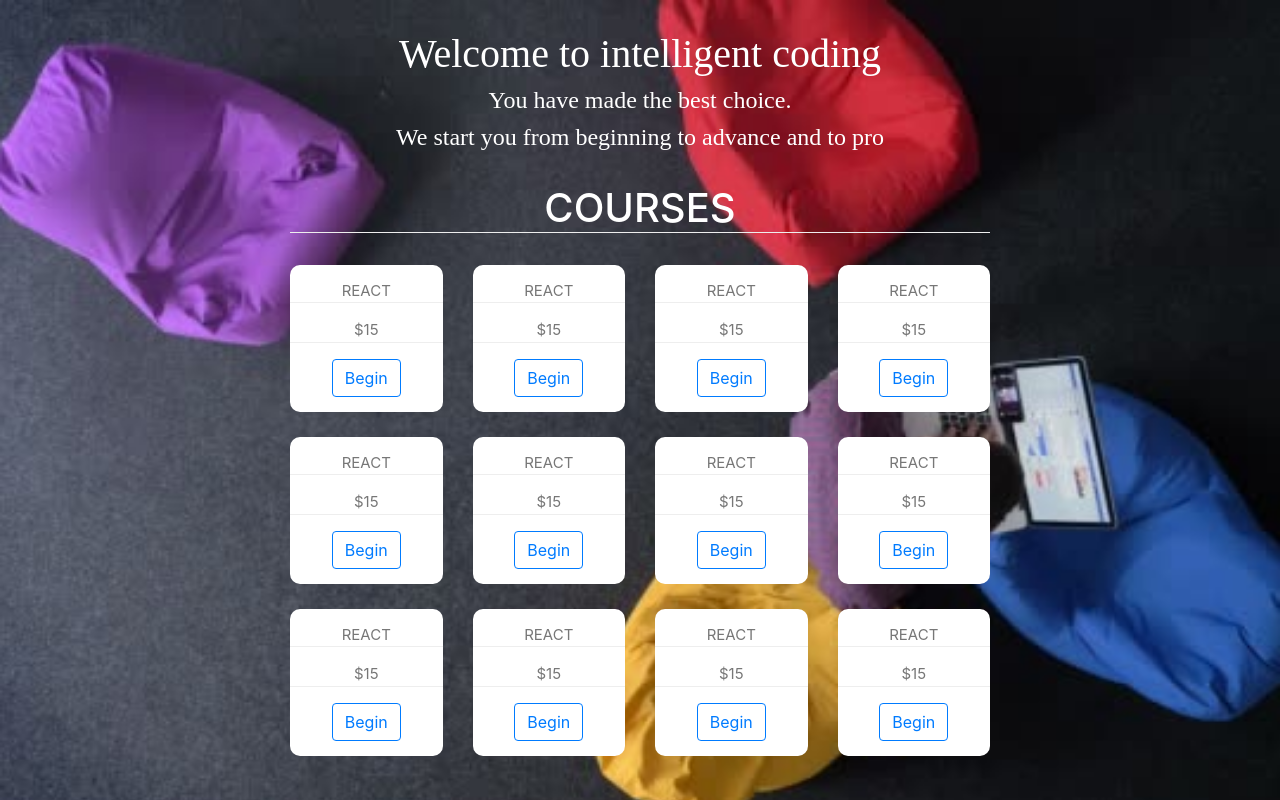
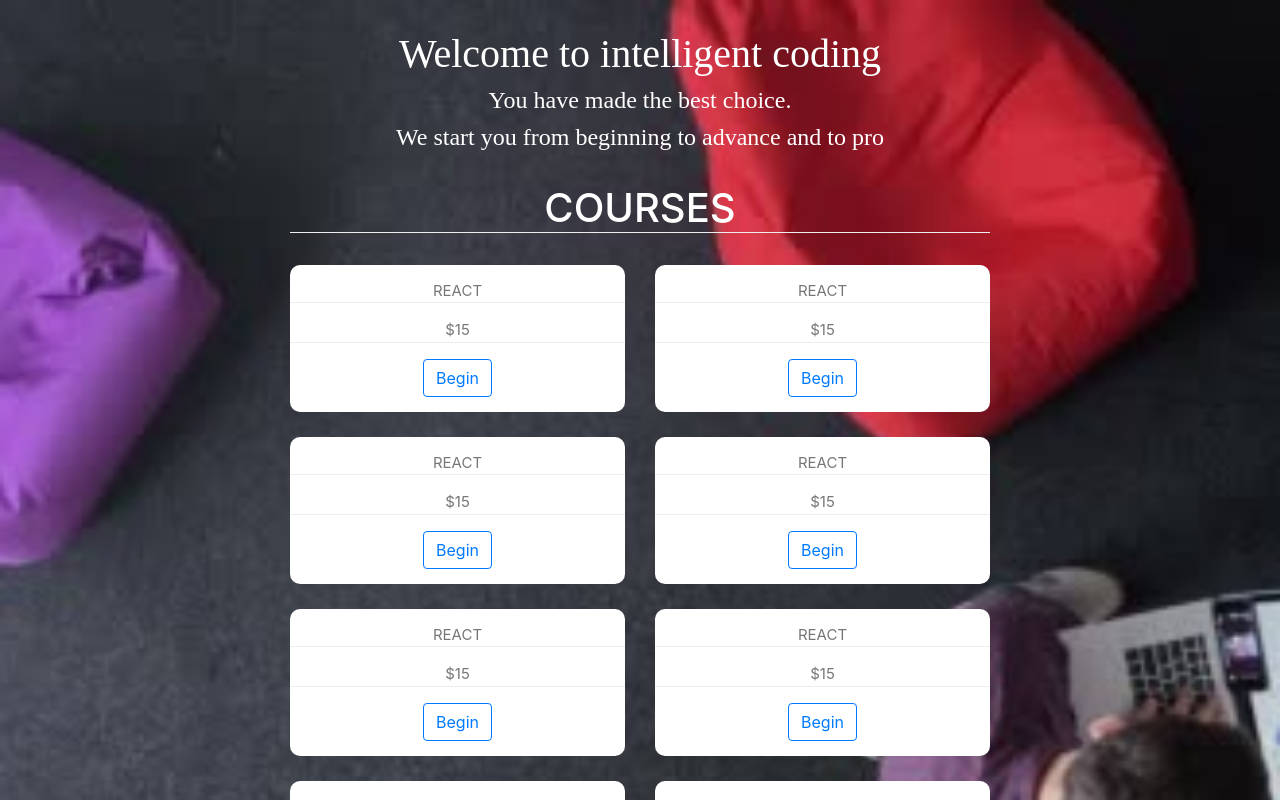
Before and after one commit to YakubuAmidu/Intelligentcoding, a React (Create React App) app: page /HomeScreen in a window 1280 px wide. Shown: the top 800 px of the page. Built offline with nearby package versions, Linux system fonts and the light colour scheme; a web font is replaced by a local one.

Commit message:
Commiting changes

```diff
--- a/src/components/App.js
+++ b/src/components/App.js
@@ -2,6 +2,7 @@ import React, { Component } from "react";
 import HomeScreen from "../screens/HomeScreen";
 import AboutScreen from "../screens/AboutScreen";
 import ContactScreen from "../screens/ContactScreen";
+import InfoScreen from "../screens/InfoScreen";
 import Header from "./Header";
 
 class App extends Component {
@@ -10,6 +11,8 @@ class App extends Component {
       <div>
         <Header />
         <HomeScreen />
+        <hr />
+        <InfoScreen />
         <hr />
         <AboutScreen />
         <hr />
--- a/src/screens/HomeScreen.js
+++ b/src/screens/HomeScreen.js
@@ -14,7 +14,7 @@ const HomeScreen = () => {
         <h1 className="Header-courses">Courses</h1>
         <br />
         <Row>
-          <Col>
+          <Col xs={6}>
             <div className="Header-skills">
               <p className="Skills">React</p>
               <p className="Price">$15</p>
@@ -23,7 +23,7 @@ const HomeScreen = () => {
               </Button>
             </div>
           </Col>
-          <Col>
+          <Col xs={6}>
             <div className="Header-skills">
               <p className="Skills">React</p>
               <p className="Price">$15</p>
@@ -32,7 +32,7 @@ const HomeScreen = () => {
               </Button>
             </div>
           </Col>
-          <Col>
+          <Col xs={6}>
             <div className="Header-skills">
               <p className="Skills">React</p>
               <p className="Price">$15</p>
@@ -41,7 +41,7 @@ const HomeScreen = () => {
               </Button>
             </div>
           </Col>
-          <Col>
+          <Col xs={6}>
             <div className="Header-skills">
               <p className="Skills">React</p>
               <p className="Price">$15</p>
@@ -52,7 +52,7 @@ const HomeScreen = () => {
           </Col>
         </Row>
         <Row>
-          <Col>
+          <Col xs={6}>
             <div className="Header-skills">
               <p className="Skills">React</p>
               <p className="Price">$15</p>
@@ -61,7 +61,7 @@ const HomeScreen = () => {
               </Button>
             </div>
           </Col>
-          <Col>
+          <Col xs={6}>
             <div className="Header-skills">
               <p className="Skills">React</p>
               <p className="Price">$15</p>
@@ -70,7 +70,7 @@ const HomeScreen = () => {
               </Button>
             </div>
           </Col>
-          <Col>
+          <Col xs={6}>
             <div className="Header-skills">
               <p className="Skills">React</p>
               <p className="Price">$15</p>
@@ -79,7 +79,7 @@ const HomeScreen = () => {
               </Button>
             </div>
           </Col>
-          <Col>
+          <Col xs={6}>
             <div className="Header-skills">
               <p className="Skills">React</p>
               <p className="Price">$15</p>
@@ -90,7 +90,7 @@ const HomeScreen = () => {
           </Col>
         </Row>
         <Row>
-          <Col>
+          <Col xs={6}>
             <div className="Header-skills">
               <p className="Skills">React</p>
               <p className="Price">$15</p>
@@ -99,7 +99,7 @@ const HomeScreen = () => {
               </Button>
             </div>
           </Col>
-          <Col>
+          <Col xs={6}>
             <div className="Header-skills">
               <p className="Skills">React</p>
               <p className="Price">$15</p>
@@ -108,7 +108,7 @@ const HomeScreen = () => {
               </Button>
             </div>
           </Col>
-          <Col>
+          <Col xs={6}>
             <div className="Header-skills">
               <p className="Skills">React</p>
               <p className="Price">$15</p>
@@ -117,7 +117,7 @@ const HomeScreen = () => {
               </Button>
             </div>
           </Col>
-          <Col>
+          <Col xs={6}>
             <div className="Header-skills">
               <p className="Skills">React</p>
               <p className="Price">$15</p>
--- /dev/null
+++ b/src/screens/InfoScreen.js
@@ -0,0 +1,11 @@
+import React from "react";
+
+const InfoScreen = () => {
+  return (
+    <div>
+      <h1>InfoScreen</h1>
+    </div>
+  );
+};
+
+export default InfoScreen;
```
